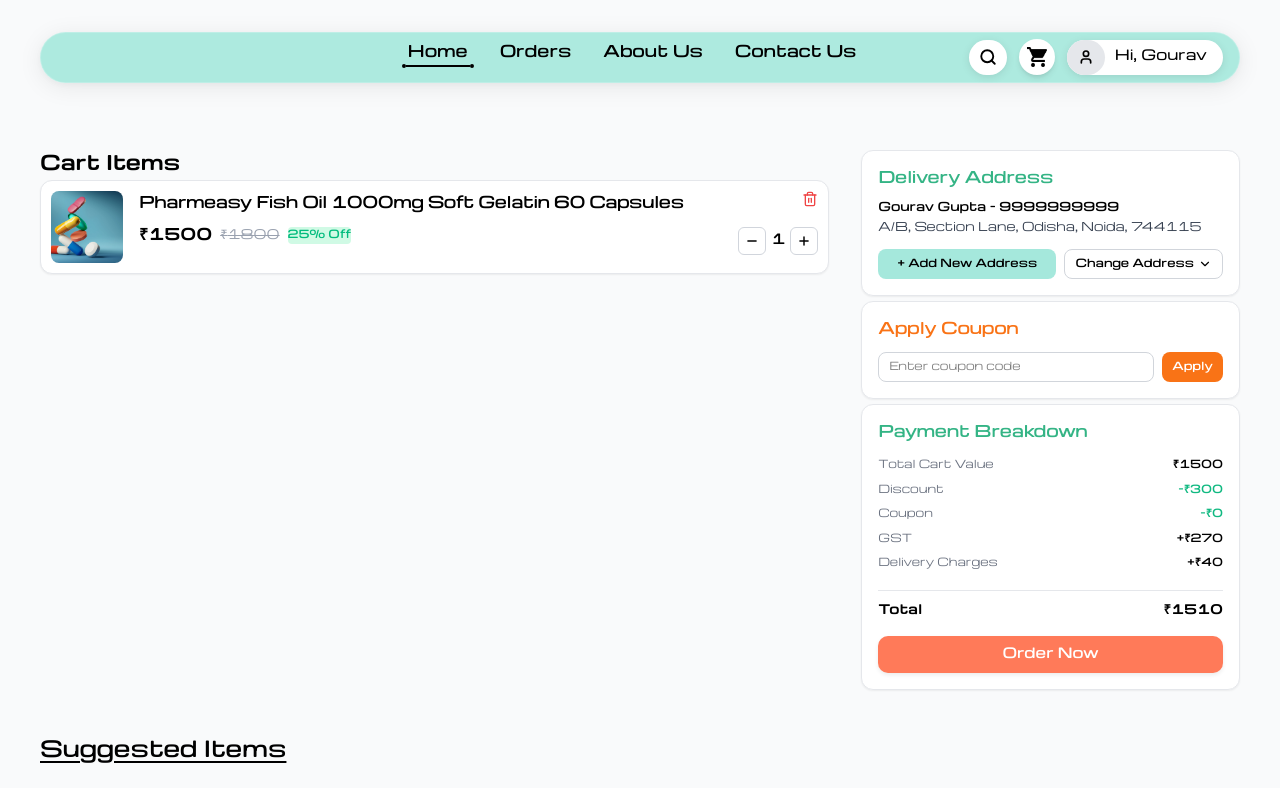
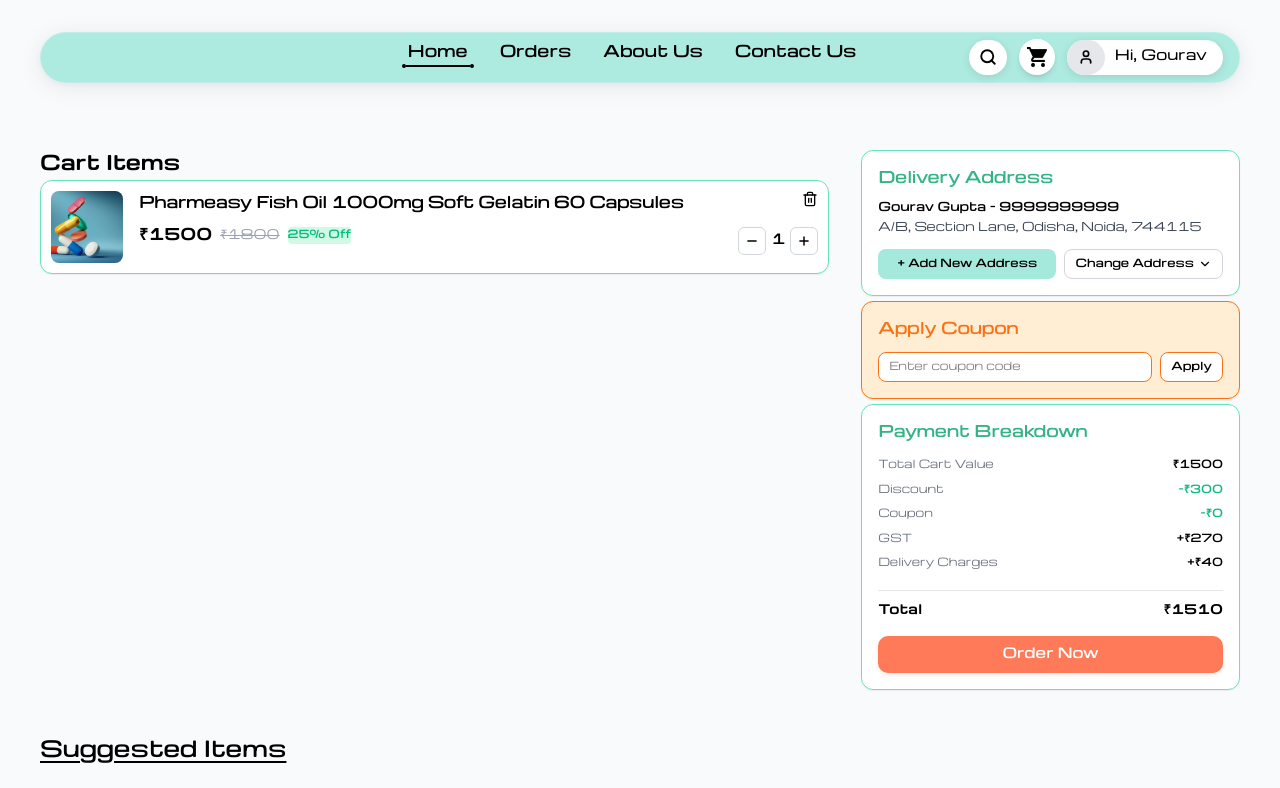
Before and after one commit to subhrajit455/DS_PHARMA, a React (Vite) app: page /cart in a window 1280 px wide. Shown: the top 788 px of the page. Built offline with nearby package versions, Linux system fonts and the light colour scheme.

Commit message:
some minar changes

```diff
--- a/src/components/features/cart/components/CartItem.jsx
+++ b/src/components/features/cart/components/CartItem.jsx
@@ -13,7 +13,7 @@ const CartItem = ({ item, onUpdateQuantity, onRemove }) => {
         borderRadius: '12px',
         padding: '10px',
         boxShadow: '0 1px 2px rgba(0, 0, 0, 0.06)',
-        border: '1px solid #E5E7EB'
+        border: '1px solid #64E5B8'
       }}
     >
       <div className="flex gap-4">
@@ -64,7 +64,7 @@ const CartItem = ({ item, onUpdateQuantity, onRemove }) => {
                 marginBottom: '12px'
               }}
               >
-                <Trash2 size={16} color="#EF4444" strokeWidth={2} />
+                <Trash2 size={16} color="black" strokeWidth={2} />
               </button>
 
               {/* Quantity Controls */}
--- a/src/components/features/order/components/OrderSummary.jsx
+++ b/src/components/features/order/components/OrderSummary.jsx
@@ -61,7 +61,7 @@ const OrderSummary = ({
         borderRadius: '12px',
         padding: '16px',
         boxShadow: '0 1px 2px rgba(0, 0, 0, 0.06)',
-        border: '1px solid #E5E7EB',
+        border: '1px solid #64E5B8',
         marginBottom: '5px'
       }}>
         <div className="flex justify-between items-center mb-3">
@@ -180,12 +180,11 @@ const OrderSummary = ({
       </div>
 
       {/* Apply Coupon */}
-      <div style={{
-        backgroundColor: '#FFFFFF',
+      <div className='bg-orange-100' style={{
         borderRadius: '12px',
         padding: '16px',
         boxShadow: '0 1px 2px rgba(0, 0, 0, 0.06)',
-        border: '1px solid #E5E7EB',
+        border: '1px solid #F97316',
         marginBottom: '5px'
       }}>
         <h3
@@ -211,9 +210,10 @@ const OrderSummary = ({
               fontFamily: 'Gyrotrope',
               fontSize: '11px',
               padding: '6px 10px',
-              border: '1px solid #D1D5DB',
+              border: '1px solid #F97316',
               borderRadius: '8px',
-              height: '30px'
+              height: '30px',
+              background: '#FFFFFF',
             }}
           />
           <button
@@ -223,12 +223,12 @@ const OrderSummary = ({
               fontFamily: 'Gyrotrope',
               fontSize: '11px',
               fontWeight: 600,
-              backgroundColor: '#F97316',
+              backgroundColor: '#FFFFFF',
               borderRadius: '8px',
               padding: '6px 10px',
               height: '30px',
-              border: 'none',
-              color: '#FFFFFF',
+              border: '1px solid #F97316',
+              color: 'black',
             }}
           >
             Apply
@@ -242,7 +242,7 @@ const OrderSummary = ({
         borderRadius: '12px',
         padding: '16px',
         boxShadow: '0 1px 2px rgba(0, 0, 0, 0.06)',
-        border: '1px solid #E5E7EB'
+        border: '1px solid #64E5B8'
       }}>
         <h3
           style={{
```
